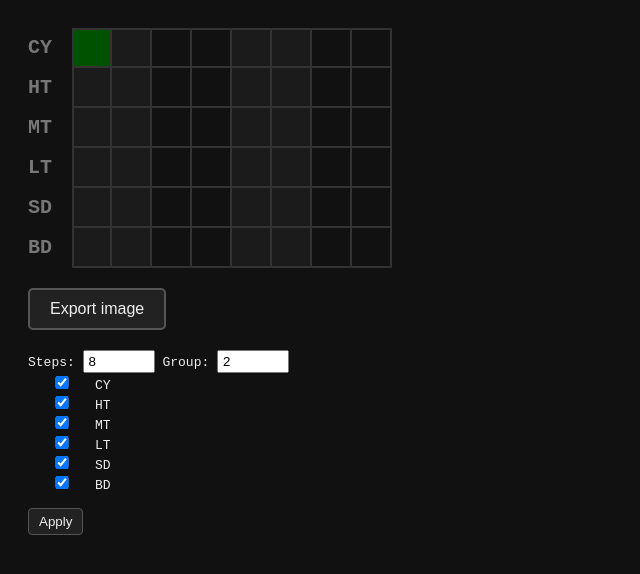
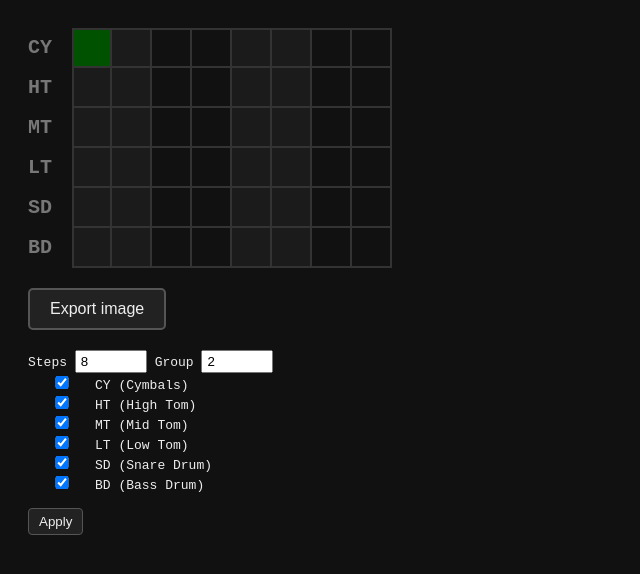
Before and after one commit to woodypianoshack/drumtab, a plain HTML site: page index.html in a window 1280 px wide. Shown: the whole page, without its empty margins (0-640 px from the left). Drawn offline with nearby package versions, Linux system fonts and the light colour scheme.

Commit message:
better labels

```diff
--- a/index.html
+++ b/index.html
@@ -91,16 +91,16 @@
   <button id="exportBtn">Export image</button>
 
   <form id="configForm">
-    <label>Steps: <input type="number" id="stepsInput" value="8" min="1"></label>
-    <label>Group: <input type="number" id="shadeInput" value="2" min="1"></label>
+    <label>Steps <input type="number" id="stepsInput" value="8" min="1"></label>
+    <label>Group <input type="number" id="shadeInput" value="2" min="1"></label>
 
     <br>
-    <label><input type="checkbox" name="row" value="CY" checked>CY</label><br>
-    <label><input type="checkbox" name="row" value="HT" checked>HT</label><br>
-    <label><input type="checkbox" name="row" value="MT" checked>MT</label><br>
-    <label><input type="checkbox" name="row" value="LT" checked>LT</label><br>
-    <label><input type="checkbox" name="row" value="SD" checked>SD</label><br>
-    <label><input type="checkbox" name="row" value="BD" checked>BD</label><br>
+    <label><input type="checkbox" name="row" value="CY" checked>CY (Cymbals)</label><br>
+    <label><input type="checkbox" name="row" value="HT" checked>HT (High Tom)</label><br>
+    <label><input type="checkbox" name="row" value="MT" checked>MT (Mid Tom)</label><br>
+    <label><input type="checkbox" name="row" value="LT" checked>LT (Low Tom)</label><br>
+    <label><input type="checkbox" name="row" value="SD" checked>SD (Snare Drum)</label><br>
+    <label><input type="checkbox" name="row" value="BD" checked>BD (Bass Drum)</label><br>
 
     <br>
     <button type="submit">Apply</button>
```
